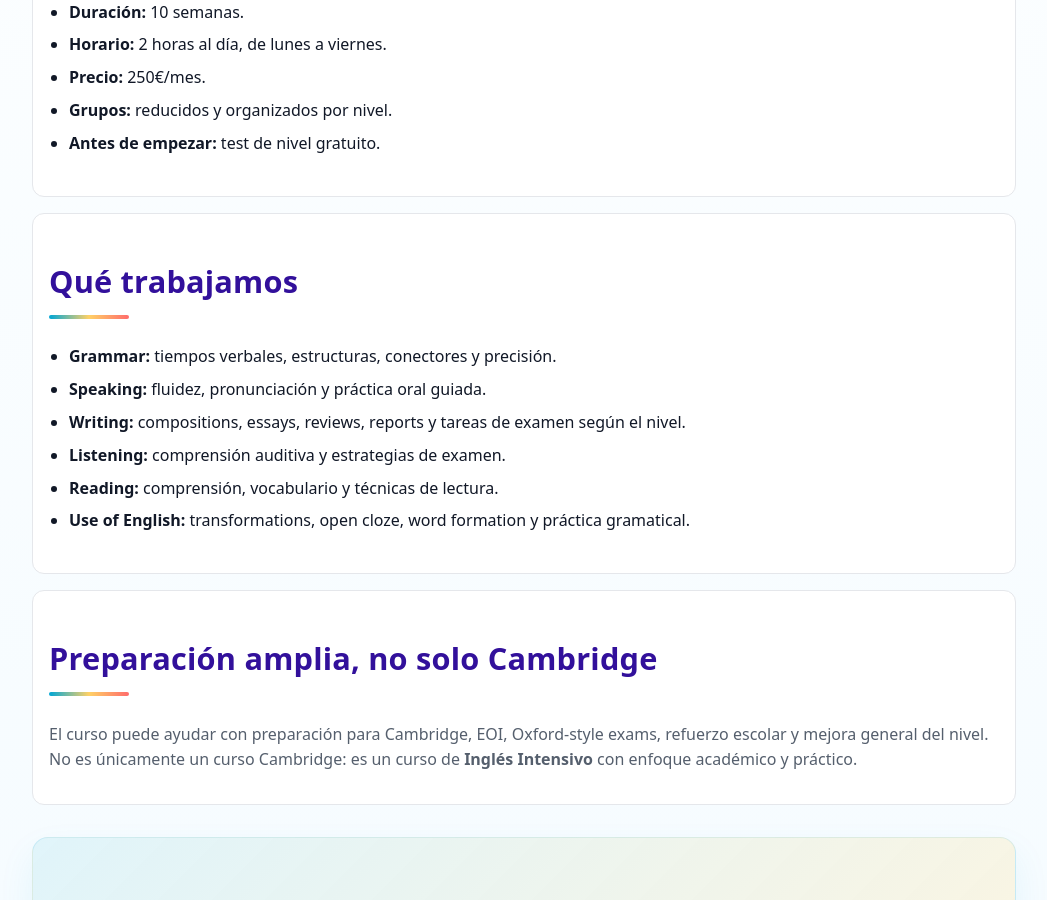
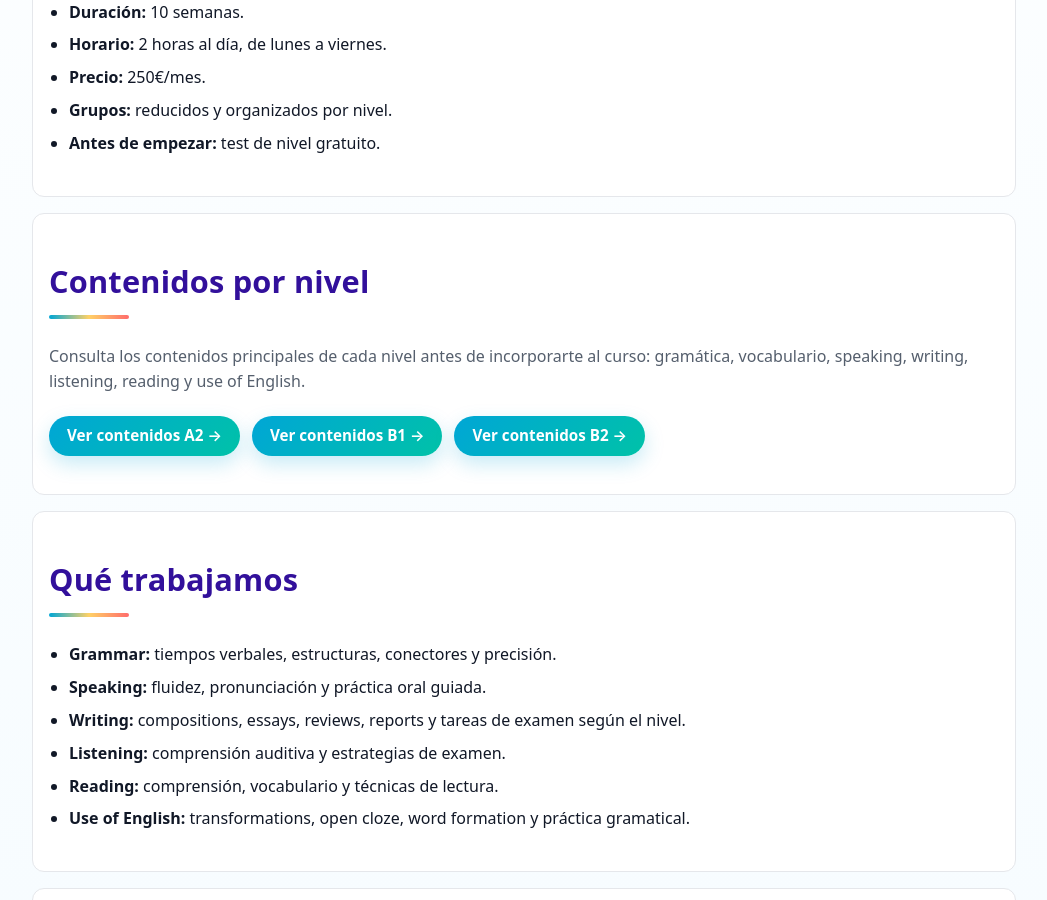
Before and after one commit to dixonbruce/englishco, a Jekyll site: the page built from intensivos.html, in a window 1280 px wide and 900 px high, scrolled down 891 px. Shown: the whole window, without its empty margins (116-1163 px from the left). Built offline with Jekyll 4.4.1, drawn with Linux system fonts in a browser that asks for light colours.

Commit message:
Update intensivos.html

```diff
--- a/intensivos.html
+++ b/intensivos.html
@@ -54,6 +54,21 @@ section: "cursos"
 </section>
 
 <section class="card mt">
+  <h2>Contenidos por nivel</h2>
+
+  <p>
+    Consulta los contenidos principales de cada nivel antes de incorporarte al curso:
+    gramática, vocabulario, speaking, writing, listening, reading y use of English.
+  </p>
+
+  <div class="cta-row">
+    <a href="/nivela2.html" class="more-link">Ver contenidos A2 →</a>
+    <a href="/nivelb1.html" class="more-link">Ver contenidos B1 →</a>
+    <a href="/nivelb2.html" class="more-link">Ver contenidos B2 →</a>
+  </div>
+</section>
+
+<section class="card mt">
   <h2>Qué trabajamos</h2>
 
   <ul>
```
